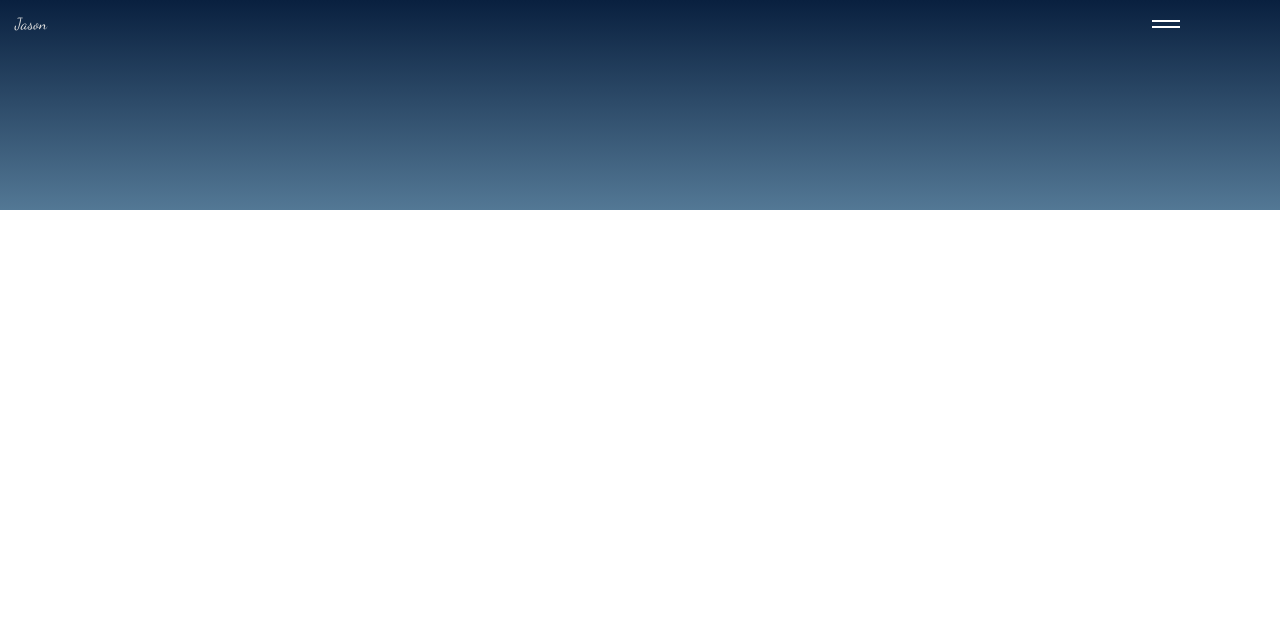
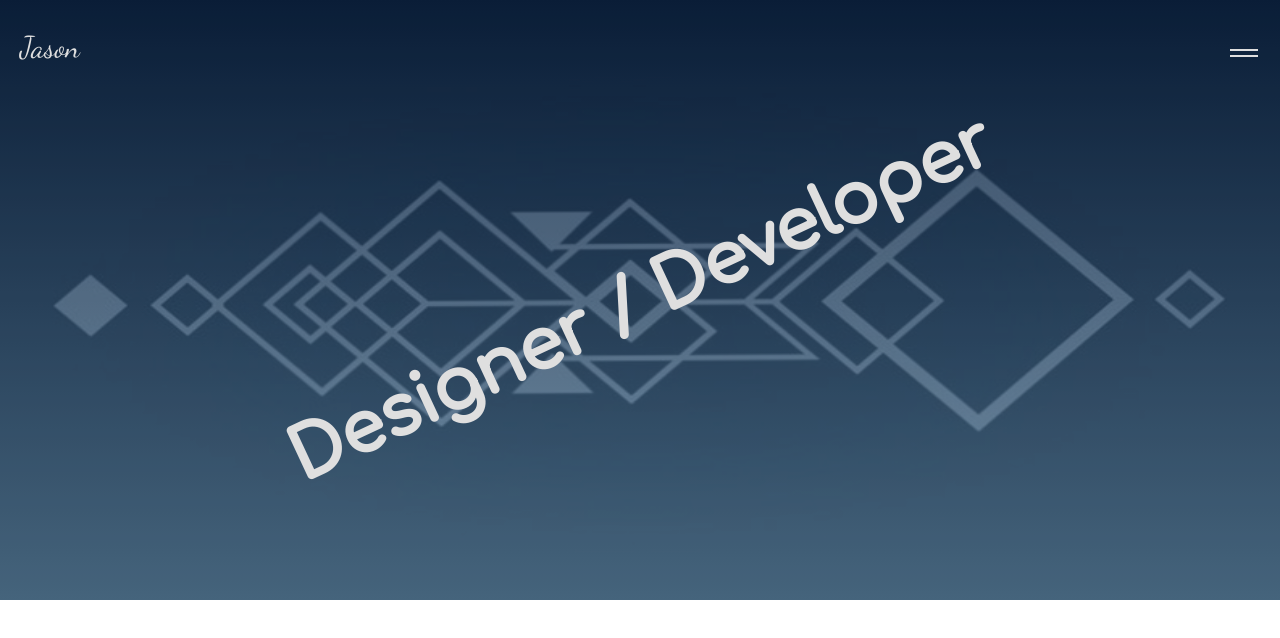
Before and after one commit to Jason171096/MyBlog, a plain HTML site: page index.html in a window 1280 px wide. Drawn offline with Linux system fonts and the light colour scheme.

Commit message:
menu-Toggle-edit

```diff
--- a/index.html
+++ b/index.html
@@ -6,24 +6,47 @@
     <meta name="viewport" content="width=device-width, initial-scale=1.0">
     <link rel="stylesheet" href="styles/normalize.css">
     <link rel="stylesheet" href="styles/phone.css">
+    <link rel="stylesheet" href="styles/table.css" media="(min-width: 700px)">
+    <link rel="stylesheet" href="" media="">
     <link rel="preconnect" href="https://fonts.gstatic.com">
     <link href="https://fonts.googleapis.com/css2?family=Dancing+Script&display=swap" rel="stylesheet">
-    <title>Jason</title>
+    <link href="https://fonts.googleapis.com/css2?family=Source+Sans+Pro&display=swap" rel="stylesheet">
+    <link href="https://fonts.googleapis.com/css2?family=Comfortaa:wght@500&display=swap" rel="stylesheet">
+    <title>Mi proyecto de vida</title>
 </head>
 <body>
+    <header>
+        <div class="background-img">
+        </div>
+        <h1>Designer / Developer</h1>
+    </header>
     <div class="name-container">
         <p>Jason</p>
     </div>
     <div class="menu-container">
-        <div class="menu-toggle">
+        <div id="myToggle" class="menu-toggle">
             <div class="one"></div>
             <div class="two"></div>
         </div>
     </div>
-    <div class="">
-    </div>
-    <header>
+    <nav id="mySideNav" class="sidenav">
+        <div class="wrap">
+            <div class="navigation">
+                <div class="nav-contact"></div>
+                <div class="nav-menu">
+                    <ul>
+                        <li><a href="">Home</a></li>
+                        <li><a href="">My work</a></li>
+                        <li><a href=""></a>Services</li>
+                        <li><a href="">About me</a></li>
+                    </ul>
+                </div>
+            </div>
+        </div>
+    </nav>
+    <section class="section1">
 
-    </header>
+    </section>
+    <script src="js/menuToggle.js"></script>
 </body>
 </html>
--- /dev/null
+++ b/js/menuToggle.js
@@ -0,0 +1,19 @@
+document.getElementById("myToggle").onclick = function() { openNav() };
+
+// document.getElementById("myName").onclick = function() { openNav() };
+
+// $("#myToggle").click( ()=> { openNav() })
+
+// $("#myToggle").click(function() {
+//     $(this).toggleClass("on");
+//     $("#mySideNav").slideToggle();
+//   });
+
+function openNav() {
+    console.log("Cambio")
+    document.getElementById("mySideNav").style.width = "100%";
+}
+
+function closeNav() {
+    document.getElementById("mySideNav").style.width = "0";
+}
--- a/styles/phone.css
+++ b/styles/phone.css
@@ -15,33 +15,30 @@ body {
 
 }
 
+/* ----- name-container ----- */
 .name-container {
     position: fixed;
-    padding: 15px;
+    width: 70px;
+    height: 50px;
+    top: 30px;
+    left: 20px;
     font-family: 'Dancing Script', cursive;
     color: var(--so-white);
-    font-size: 1.6rem;
+    font-size: 3rem;
 }
 
-header {
-    display: flex;
-    flex-wrap: wrap;
-    width: 100%;
-    height: 210px;
-    background: var(--gradient);
-}
-
+/* ----- menu-container-toggle ----- */
 .menu-container {
     position: fixed;
     width: 50px;
     height: 50px;
-    top: 2%;
-    left: 90%;
+    top: 45px;
+    left: calc(100% - 50px);
 }
 
 .menu-toggle {
    width: 28px;
-   height: 30px;
+   height: 10px;
    top: 50px;
    left: 50px;
    z-index: 1;
@@ -52,8 +49,52 @@ header {
 .menu-toggle div {
     width: 100%;
     height: 2px;
-    background: white;
+    background: var(--so-white);
     margin: 4px auto;
     transition: all 0.3s;
     backface-visibility: hidden;
 }
+
+/* ----- sidenav ----- */
+.sidenav {
+    position: fixed;
+    width: 0;
+    height: 100%;
+    background: url(../images/background-toggleMenu1.jpg);
+    overflow-x: hidden;
+}
+
+
+header {
+    display: flex;
+    flex-wrap: wrap;
+    justify-content: center;
+    width: 100%;
+    height: 400px;
+    background: var(--gradient);
+}
+
+header .background-img {
+    position: relative;
+    width: 100%;
+    height: auto;
+    background: url(../images/background-header.jpg);
+    background-size: 100% 400px;
+    background-repeat: no-repeat;
+    opacity: .2;
+}
+
+header h1 {
+    position: absolute;
+    font-family: 'Comfortaa', cursive;
+    line-height: bold;
+    align-self: center;
+    color: var(--so-white);
+    font-size: 3rem;
+    transform: rotate(-25deg);
+}
+
+.section1 {
+    width: 100%;
+    height: 450px;
+}
--- /dev/null
+++ b/styles/table.css
@@ -0,0 +1,11 @@
+header {
+    height: 600px;
+}
+
+header .background-img {
+    background-size: 100% 600px;
+}
+
+header h1 {
+    font-size: 7rem;
+}
```
Also changed, not shown: images/background-header.jpg (added), images/background-toggleMenu.jpg (added), images/background-toggleMenu1.jpg (added), images/background.jpg (deleted).
